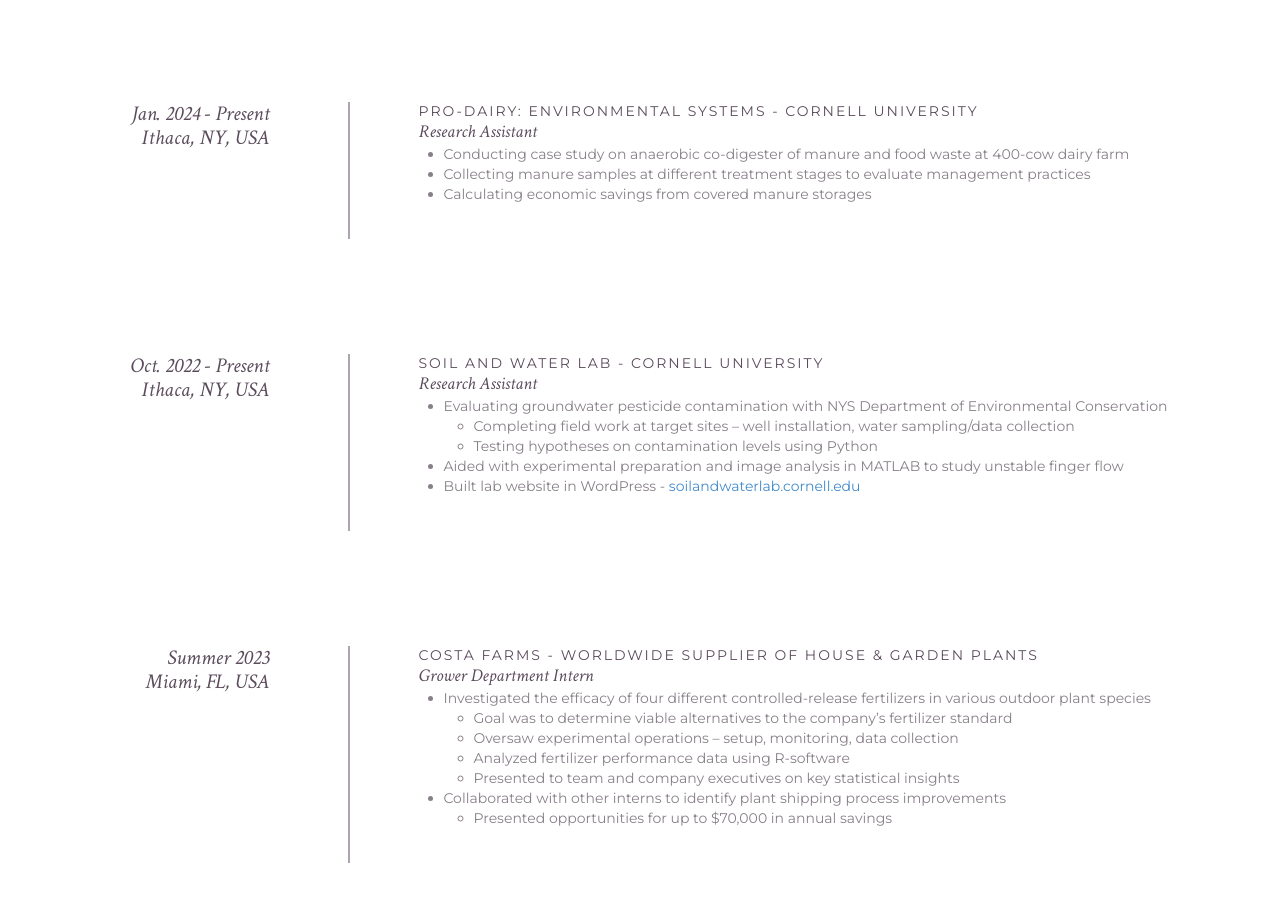
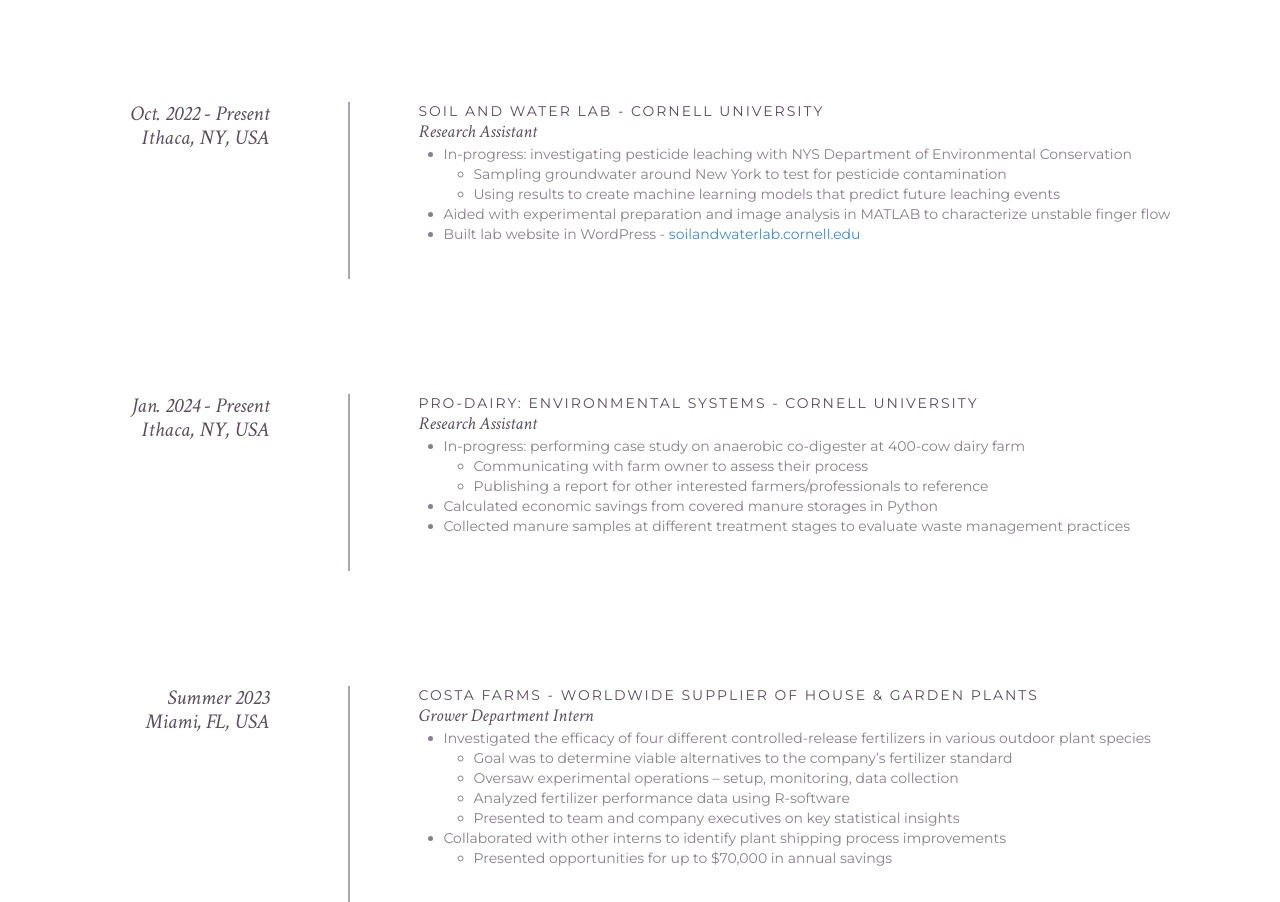
Before and after one commit to izguenther6/izguenther6.github.io, a plain HTML site: page index.html in a window 1280 px wide. Shown: the part 2845-3747 px from the top of the page. Drawn offline with nearby package versions, Linux system fonts and the light colour scheme; some packages are replaced by stand-ins of ours; a script that the page names is missing.

Commit message:
Update index.html

```diff
--- a/index.html
+++ b/index.html
@@ -219,7 +219,27 @@
         <h2>Experience</h2>
         <h3></h3>
       </div>
-
+        <div class="row media">
+        	<div class="col-xs-12 col-sm-3 col-md-3 col-lg-3">
+            	<div class="expertiesico">
+                	Oct. 2022 - Present <br> Ithaca, NY, USA
+                </div>
+            </div>
+        	<div class="expertiesdesc col-xs-12 col-sm-9 col-md-9 col-lg-9">
+            	<h4>Soil and Water Lab - Cornell University</h4>
+                <h5>Research Assistant</h5>
+                <ul style = "margin-left: 25px">
+                  <li> In-progress: investigating pesticide leaching with NYS Department of Environmental Conservation</li>
+                  <ul style = "margin-left: 30px" list-style-type = "disc">
+                  <li>Sampling groundwater around New York to test for pesticide contamination</li>
+                  <li>Using results to create machine learning models that predict future leaching events</li>
+                  </ul>
+                  <li>Aided with experimental preparation and image analysis in MATLAB to characterize unstable finger flow</li>
+                  <li>Built lab website in WordPress - <a color = "black" href="https://soilandwaterlab.cornell.edu" target="_blank">soilandwaterlab.cornell.edu</a></li>
+                  <p></p>
+                </ul>
+            </div>
+        </div>
         <div class="row media">
         	<div class="col-xs-12 col-sm-3 col-md-3 col-lg-3">
             	<div class="expertiesico">
@@ -230,35 +250,19 @@
             	<h4>Pro-Dairy: Environmental Systems - Cornell University</h4>
                 <h5>Research Assistant</h5>
                 <ul style = "margin-left: 25px">
-                  <li> Conducting case study on anaerobic co-digester of manure and food waste at 400-cow dairy farm</li>
-                  <li> Collecting manure samples at different treatment stages to evaluate management practices</li>
-                  <li> Calculating economic savings from covered manure storages</li>
+                  <li>In-progress: performing case study on anaerobic co-digester at 400-cow dairy farm</li>
+		  <ul style = "margin-left: 30px" list-style-type = "disc">
+                  <li>Communicating with farm owner to assess their process</li>
+                  <li>Publishing a report for other interested farmers/professionals to reference</li>
+                  </ul>
+                  <li>Calculated economic savings from covered manure storages in Python</li>
+                  <li>Collected manure samples at different treatment stages to evaluate waste management practices</li>
                   <p></p>
                 </ul>
 
             </div>
         </div>
-        <div class="row media">
-        	<div class="col-xs-12 col-sm-3 col-md-3 col-lg-3">
-            	<div class="expertiesico">
-                	Oct. 2022 - Present <br> Ithaca, NY, USA
-                </div>
-            </div>
-        	<div class="expertiesdesc col-xs-12 col-sm-9 col-md-9 col-lg-9">
-            	<h4>Soil and Water Lab - Cornell University</h4>
-                <h5>Research Assistant</h5>
-                <ul style = "margin-left: 25px">
-                  <li> Evaluating groundwater pesticide contamination with NYS Department of Environmental Conservation</li>
-                  <ul style = "margin-left: 30px" list-style-type = "disc">
-                  <li>Completing field work at target sites – well installation, water sampling/data collection</li>
-                  <li>Testing hypotheses on contamination levels using Python</li>
-                  </ul>
-                  <li> Aided with experimental preparation and image analysis in MATLAB to study unstable finger flow</li>
-                  <li>Built lab website in WordPress - <a color = "black" href="https://soilandwaterlab.cornell.edu" target="_blank">soilandwaterlab.cornell.edu</a></li>
-                  <p></p>
-                </ul>
-            </div>
-        </div>
+
         <div class="row media">
         	<div class="col-xs-12 col-sm-3 col-md-3 col-lg-3">
             	<div class="expertiesico">
```
